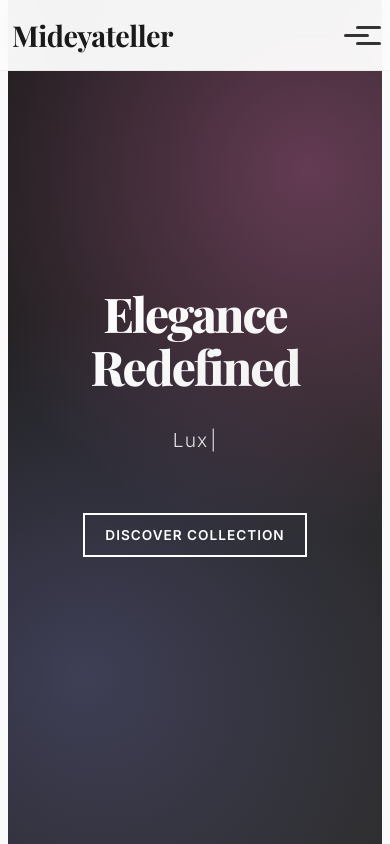
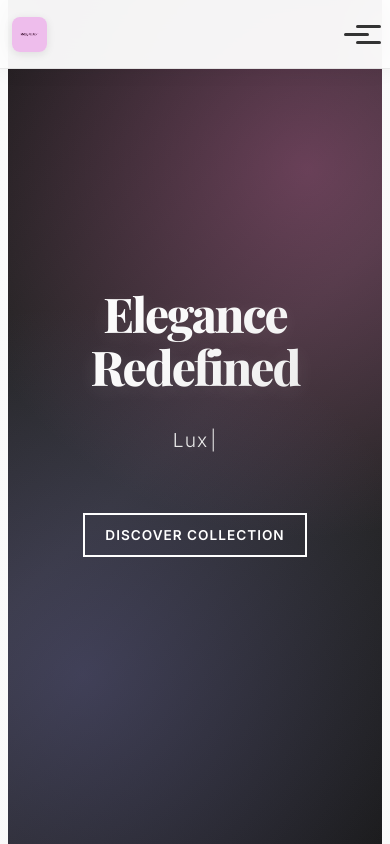
Before and after one commit to Mrteesoft/mideyateller_fashion_store, a Next.js app: page / in a window 390 px wide. Shown: the top 844 px of the page. Built offline with nearby package versions, Linux system fonts and the light colour scheme; no server answers.

Commit message:
🎨 Enhanced UI with Logo & Brand Graphics - Sleek Mobile & Desktop Design

```diff
--- a/pages/index.js
+++ b/pages/index.js
@@ -214,7 +214,9 @@ export default function Home() {
       {/* NAVIGATION */}
       <nav className={styles.navigation}>
         <div className={styles.nav}>
-          <a href="#" className={styles.logo}>Mideyateller</a>
+          <a href="#" className={styles.logo}>
+            <img src="/images/logo.jpeg" alt="Mideyateller Fashion Store" className={styles.logoImage} />
+          </a>
 
           {/* Mobile Menu Button */}
           <button
@@ -432,6 +434,9 @@ export default function Home() {
               <li>Lifetime alterations</li>
             </ul>
             <button className={styles.customButton}>Start Your Design</button>
+            <div className={styles.brandGraphic}>
+              <img src="/images/graphic.jpeg" alt="Mideyateller Brand Graphic" className={styles.brandGraphicImage} />
+            </div>
           </div>
           <div>
             <img src="/images/custom-made.svg" alt="Custom made dress showcase" />
--- a/styles/Home.module.css
+++ b/styles/Home.module.css
@@ -5,9 +5,24 @@
 .container {
   min-height: 100vh;
   font-family: 'Inter', -apple-system, BlinkMacSystemFont, sans-serif;
-  background: #fafafa;
+  background: linear-gradient(135deg, #fafafa 0%, #f5f5f5 100%);
   color: #1a1a1a;
   line-height: 1.6;
+  position: relative;
+}
+
+.container::before {
+  content: '';
+  position: fixed;
+  top: 0;
+  left: 0;
+  right: 0;
+  bottom: 0;
+  background:
+    radial-gradient(circle at 20% 80%, rgba(194, 24, 91, 0.03) 0%, transparent 50%),
+    radial-gradient(circle at 80% 20%, rgba(233, 30, 99, 0.02) 0%, transparent 50%);
+  pointer-events: none;
+  z-index: -1;
 }
 
 /* Navigation */
@@ -17,11 +32,12 @@
   left: 0;
   right: 0;
   z-index: 1000;
-  background: rgba(255, 255, 255, 0.95);
-  backdrop-filter: blur(20px);
-  border-bottom: 1px solid rgba(0, 0, 0, 0.05);
+  background: rgba(255, 255, 255, 0.98);
+  backdrop-filter: blur(25px);
+  border-bottom: 1px solid rgba(0, 0, 0, 0.08);
   padding: 1rem 2rem;
-  transition: all 0.3s ease;
+  transition: all 0.3s cubic-bezier(0.4, 0, 0.2, 1);
+  box-shadow: 0 2px 20px rgba(0, 0, 0, 0.05);
 }
 
 .nav {
@@ -33,12 +49,27 @@
 }
 
 .logo {
-  font-family: 'Playfair Display', serif;
-  font-size: 1.8rem;
-  font-weight: 700;
-  color: #1a1a1a;
+  display: flex;
+  align-items: center;
   text-decoration: none;
-  letter-spacing: -0.5px;
+  transition: all 0.3s ease;
+  position: relative;
+}
+
+.logoImage {
+  height: 45px;
+  width: auto;
+  object-fit: contain;
+  transition: all 0.3s ease;
+  filter: brightness(1) contrast(1.1);
+  border-radius: 8px;
+  box-shadow: 0 2px 8px rgba(0, 0, 0, 0.1);
+}
+
+.logo:hover .logoImage {
+  transform: scale(1.05);
+  filter: brightness(1.1) contrast(1.2);
+  box-shadow: 0 4px 16px rgba(0, 0, 0, 0.15);
 }
 
 .navLinks {
@@ -58,15 +89,19 @@
   text-decoration: none;
   font-weight: 500;
   font-size: 0.95rem;
-  transition: all 0.3s ease;
-  position: relative;
-  padding: 0.5rem 0;
+  transition: all 0.3s cubic-bezier(0.4, 0, 0.2, 1);
+  position: relative;
+  padding: 0.75rem 1.5rem;
   display: block;
+  border-radius: 30px;
+  backdrop-filter: blur(10px);
 }
 
 .navLinks a:hover {
-  color: #1a1a1a;
+  color: #c2185b;
   transform: translateY(-2px);
+  background: rgba(194, 24, 91, 0.08);
+  box-shadow: 0 4px 15px rgba(194, 24, 91, 0.2);
 }
 
 .navLinks a::after {
@@ -76,13 +111,14 @@
   left: 50%;
   width: 0;
   height: 2px;
-  background: linear-gradient(90deg, #1a1a1a, #666);
-  transition: all 0.3s ease;
+  background: linear-gradient(90deg, #c2185b, #e91e63);
+  transition: all 0.3s cubic-bezier(0.4, 0, 0.2, 1);
   transform: translateX(-50%);
+  border-radius: 1px;
 }
 
 .navLinks a:hover::after {
-  width: 100%;
+  width: 80%;
 }
 
 /* Mobile Menu Button */
@@ -148,7 +184,7 @@
 /* Hero Section */
 .hero {
   height: 100vh;
-  background: linear-gradient(135deg, #1a1a1a 0%, #2d2d2d 100%);
+  background: linear-gradient(135deg, #1a1a1a 0%, #2d2d2d 50%, #1a1a1a 100%);
   display: flex;
   flex-direction: column;
   justify-content: center;
@@ -157,6 +193,18 @@
   color: white;
   position: relative;
   overflow: hidden;
+}
+
+.hero::before {
+  content: '';
+  position: absolute;
+  top: 0;
+  left: 0;
+  right: 0;
+  bottom: 0;
+  background: radial-gradient(circle at 30% 70%, rgba(194, 24, 91, 0.1) 0%, transparent 50%),
+              radial-gradient(circle at 70% 30%, rgba(233, 30, 99, 0.08) 0%, transparent 50%);
+  pointer-events: none;
 }
 
 .hero::before {
@@ -184,24 +232,27 @@
   font-weight: 800;
   line-height: 1.1;
   letter-spacing: -2px;
-  background: linear-gradient(135deg, #ffffff 0%, #f0f0f0 100%);
+  background: linear-gradient(135deg, #ffffff 0%, #f8f8f8 50%, #e8e8e8 100%);
   -webkit-background-clip: text;
   -webkit-text-fill-color: transparent;
   background-clip: text;
-  animation: fadeInUp 1s ease-out;
+  animation: fadeInUp 1s cubic-bezier(0.4, 0, 0.2, 1);
+  text-shadow: 0 4px 20px rgba(255, 255, 255, 0.1);
+  position: relative;
 }
 
 .typewriter {
   font-size: clamp(1.2rem, 3vw, 2rem);
   margin-bottom: 3rem;
   min-height: 3rem;
-  color: #e0e0e0;
+  color: #e8e8e8;
   font-weight: 300;
   letter-spacing: 1px;
-  animation: fadeInUp 1s ease-out 0.5s both;
+  animation: fadeInUp 1s cubic-bezier(0.4, 0, 0.2, 1) 0.5s both;
   display: flex;
   align-items: center;
   justify-content: center;
+  text-shadow: 0 2px 10px rgba(255, 255, 255, 0.1);
 }
 
 .cursor {
@@ -335,6 +386,18 @@
 .about {
   padding: 120px 2rem;
   background: #ffffff;
+  position: relative;
+  overflow: hidden;
+}
+
+.about::before {
+  content: '';
+  position: absolute;
+  top: 0;
+  left: 0;
+  right: 0;
+  height: 1px;
+  background: linear-gradient(90deg, transparent 0%, rgba(194, 24, 91, 0.2) 50%, transparent 100%);
 }
 
 .aboutContent {
@@ -1050,6 +1113,33 @@
   transform: translateY(-2px);
 }
 
+/* Brand Graphic Styles */
+.brandGraphic {
+  margin-top: 2rem;
+  display: flex;
+  justify-content: center;
+  align-items: center;
+  opacity: 0.9;
+  transition: all 0.3s ease;
+}
+
+.brandGraphicImage {
+  max-width: 200px;
+  width: 100%;
+  height: auto;
+  object-fit: contain;
+  border-radius: 12px;
+  box-shadow: 0 4px 20px rgba(0, 0, 0, 0.1);
+  transition: all 0.3s ease;
+  filter: brightness(1) contrast(1.05);
+}
+
+.brandGraphic:hover .brandGraphicImage {
+  transform: scale(1.02);
+  box-shadow: 0 8px 30px rgba(0, 0, 0, 0.15);
+  filter: brightness(1.05) contrast(1.1);
+}
+
 .custom img {
   width: 100%;
   height: 500px;
@@ -2033,6 +2123,19 @@
   .progressBar {
     width: 150px;
   }
+
+  /* Mobile Logo & Brand Graphic */
+  .logoImage {
+    height: 35px;
+  }
+
+  .brandGraphicImage {
+    max-width: 150px;
+  }
+
+  .brandGraphic {
+    margin-top: 1.5rem;
+  }
 }
 
 /* Advanced Fashion Preloader */
```
Also changed, not shown: public/images/graphic.jpeg (added), public/images/logo.jpeg (added).
